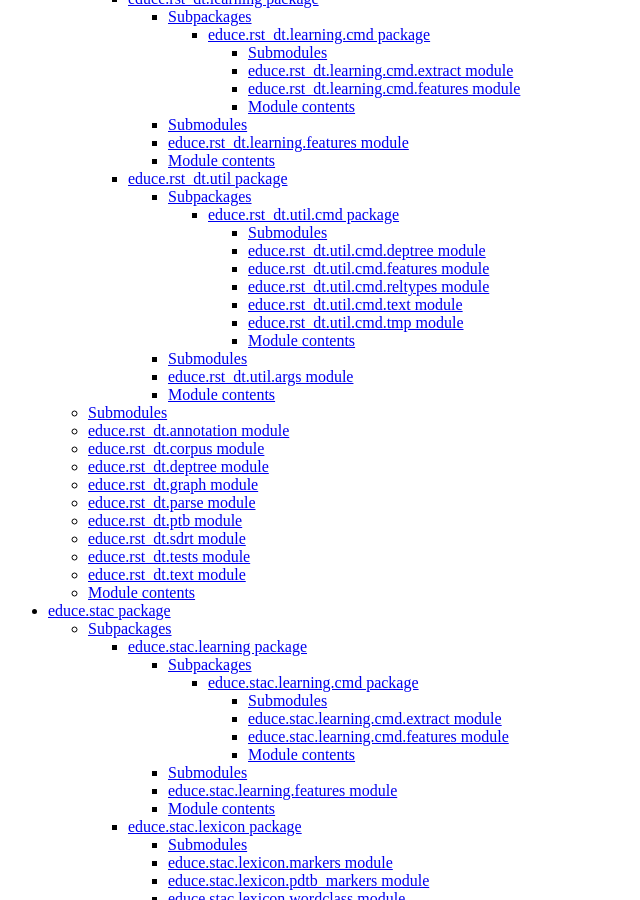
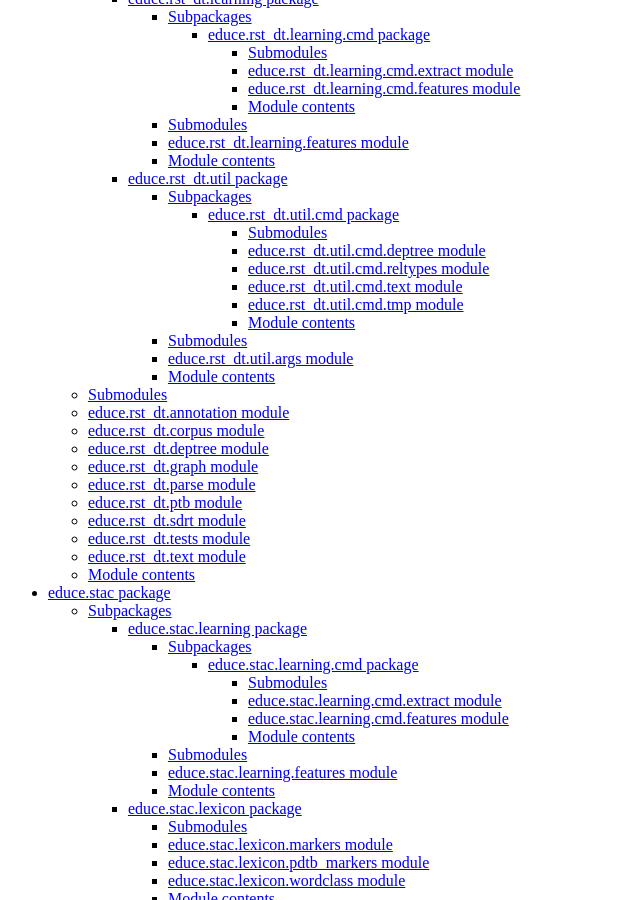
Before and after one commit to irit-melodi/educe, a Sphinx documentation site: the page built from docs/api-doc/educe.rst, in a window 1280 px wide and 900 px high, scrolled down 1047 px. Shown: the whole window, without its empty margins (0-640 px from the left). Built offline with Sphinx 7.4.7, drawn with Linux system fonts in a browser that asks for light colours.

Commit message:
Exclude unwanted modules from api-doc

```diff
--- a/docs/api-doc/educe.rst_dt.util.cmd.rst
+++ b/docs/api-doc/educe.rst_dt.util.cmd.rst
@@ -8,14 +8,6 @@ educe.rst_dt.util.cmd.deptree module
 ------------------------------------
 
 .. automodule:: educe.rst_dt.util.cmd.deptree
-    :members:
-    :undoc-members:
-    :show-inheritance:
-
-educe.rst_dt.util.cmd.features module
--------------------------------------
-
-.. automodule:: educe.rst_dt.util.cmd.features
     :members:
     :undoc-members:
     :show-inheritance:
```
Also changed, not shown: 3 other files.
